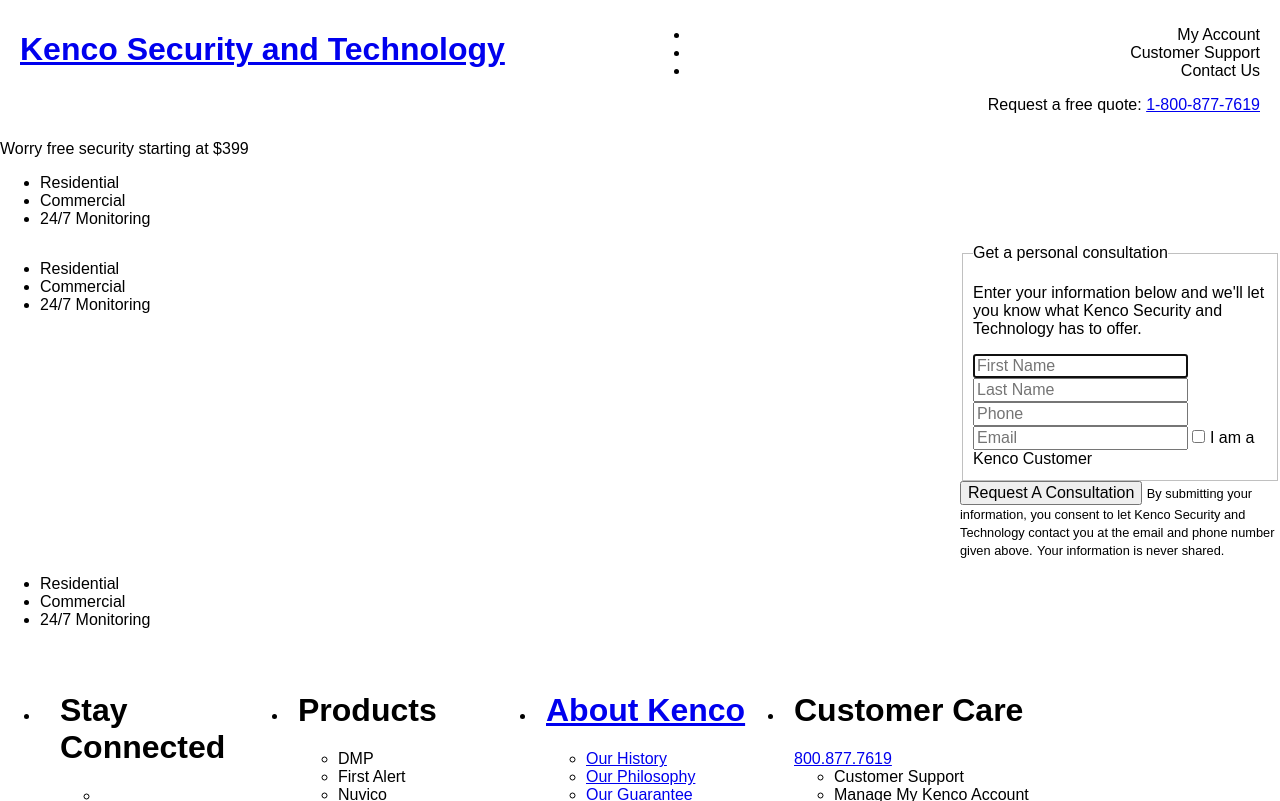
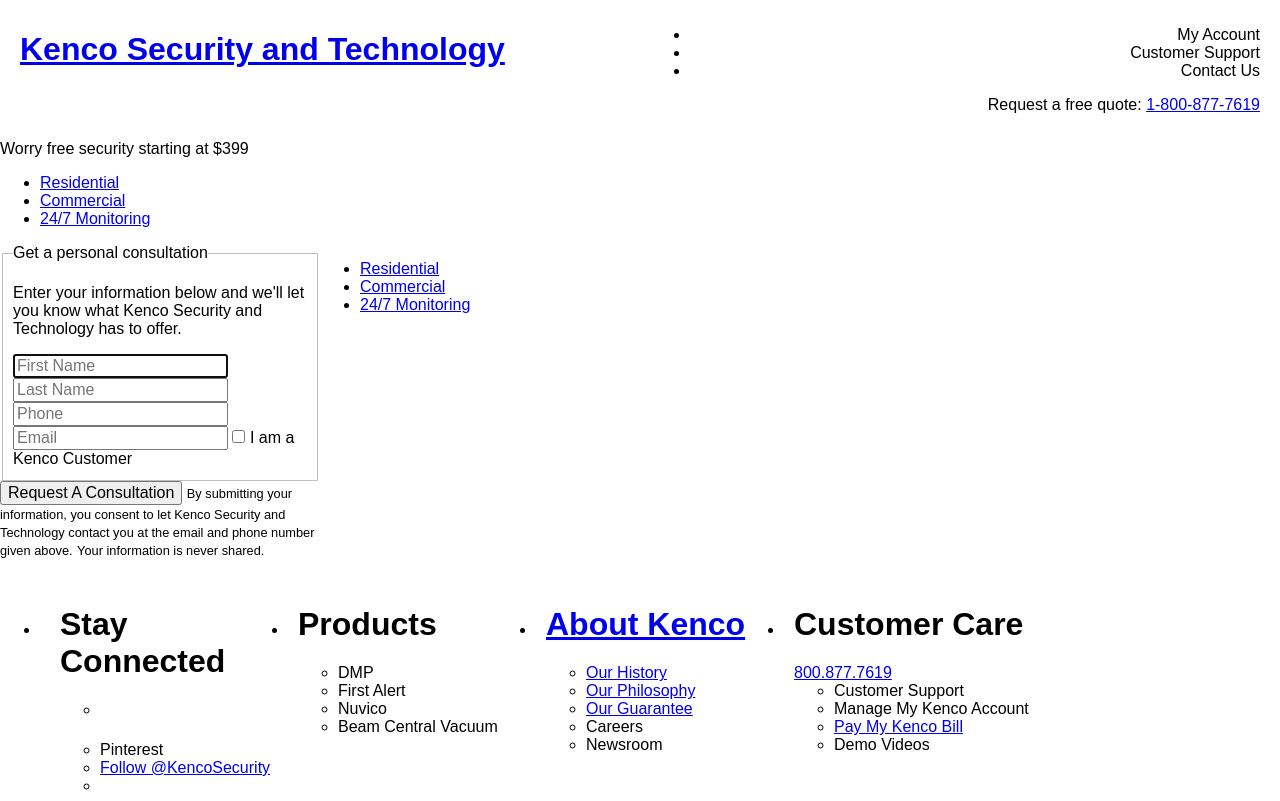
Before and after one commit to Kenco-Enterprises-Inc/kenco-enterprises-inc.github.io, a Jekyll site: the page built from index.html, in a window 1280 px wide. Shown: the top 801 px of the page. Built offline with Jekyll 4.4.1, drawn with Linux system fonts in a browser that asks for light colours; comment, search, counter and statistics services are not loaded; grey boxes are pictures that could not be loaded.

Commit message:
Added links to my service category pages

```diff
--- a/_includes/categories-nav.html
+++ b/_includes/categories-nav.html
@@ -1,5 +1,5 @@
 <ul>
-  <li>Residential</li>
-  <li>Commercial</li>
-  <li>24/7 Monitoring</li>
+  <li><a href="{{ site.url }}/residential">Residential</a></li>
+  <li><a href="{{ site.url }}/commercial">Commercial</a></li>
+  <li><a href="{{ site.url }}/monitoring">24/7 Monitoring</a></li>
 </ul>
--- a/index.html
+++ b/index.html
@@ -10,13 +10,6 @@ title: Montana and Wyoming&apos;s most chosen alarm company since 1973
 </nav>
 <section class="engagement">
   <div class="grid  no-gutters">
-    <div class="slideshow  unit  w-3-4">
-      <ul>
-        <li>Residential</li>
-        <li>Commercial</li>
-        <li>24/7 Monitoring</li>
-      </ul>
-    </div>
     <div class="unit  w-1-4">
       {% include consultation.html %}
     </div>
```
